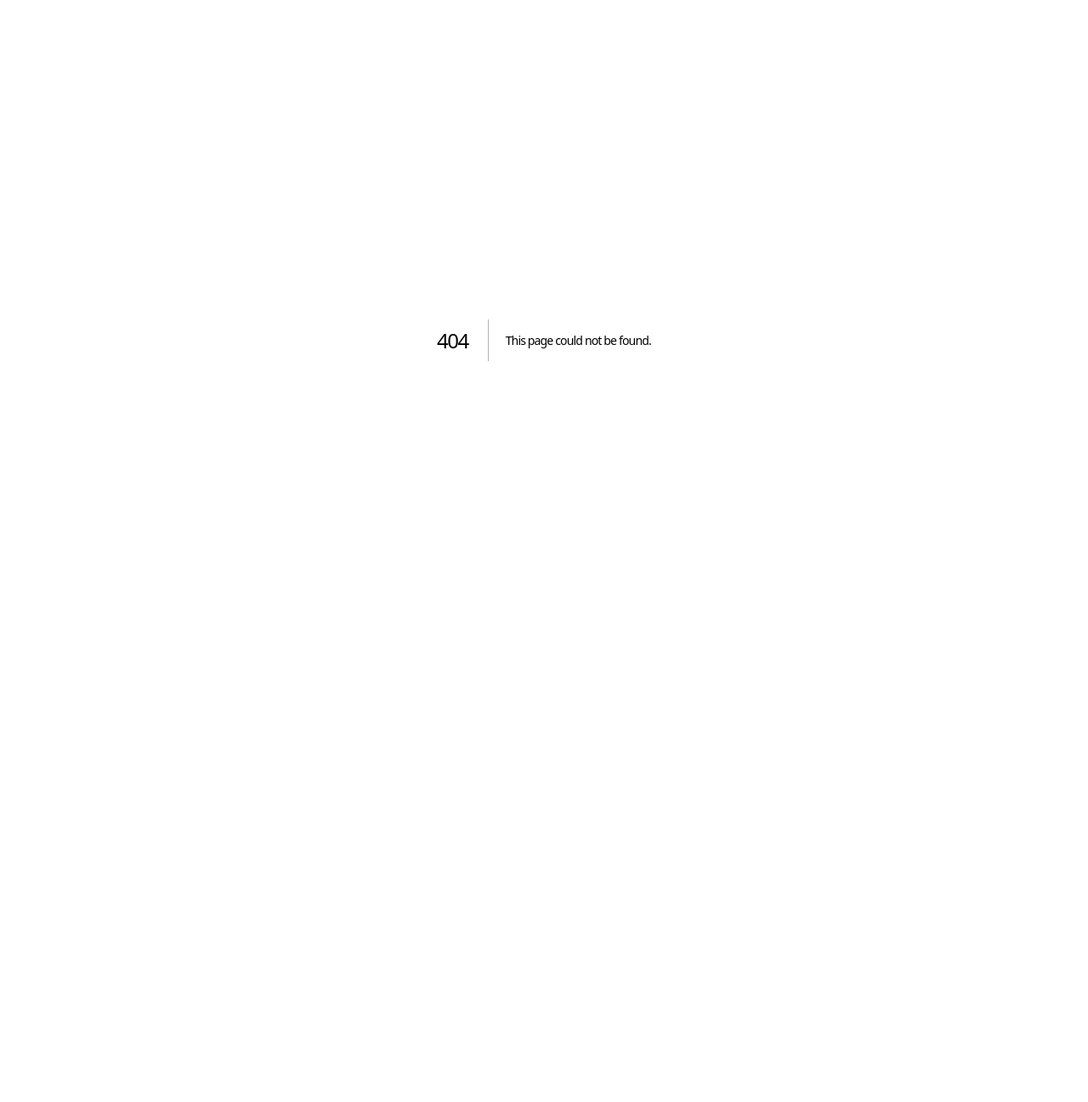
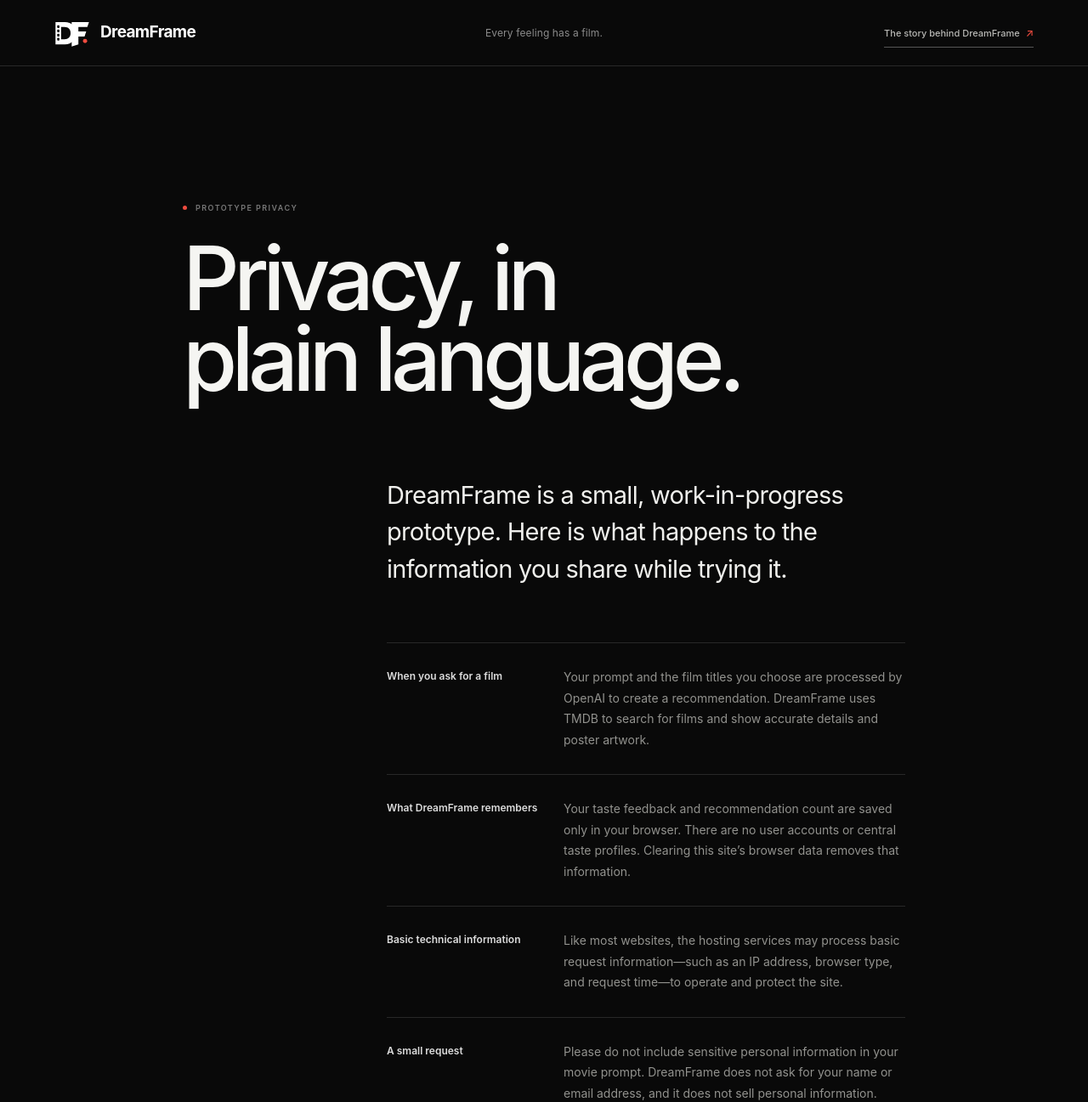
Before and after one commit to lenkabr/DreamFrame, a Next.js app: page /privacy in a window 1280 px wide. Before the commit this address had no page. Shown: the top 1297 px of the page at 85% size. Before the commit the page ends 800 px from the top, so only its background shows below. Built offline with nearby package versions, Linux system fonts and the light colour scheme.

Commit message:
Add the DreamFrame privacy notice

```diff
--- /dev/null
+++ b/app/privacy/page.tsx
@@ -0,0 +1,47 @@
+import type { Metadata } from 'next';
+import Link from 'next/link';
+
+export const metadata: Metadata = {
+  title: 'Privacy — DreamFrame',
+  description: 'A short, plain-language explanation of how the DreamFrame prototype handles information.',
+};
+
+export default function PrivacyPage() {
+  return <main className="privacy-page">
+    <header className="site-header">
+      <Link className="brand" href="/" aria-label="DreamFrame home"><img className="brand-logo" src="/dreamframe-logo-white.svg" alt="" /><span>DreamFrame</span></Link>
+      <span className="tagline">Every feeling has a film.</span>
+      <nav className="site-nav" aria-label="Main navigation"><Link href="/story">The story behind DreamFrame <span aria-hidden="true">↗</span></Link></nav>
+    </header>
+
+    <article className="privacy-article">
+      <p className="privacy-kicker"><span /> Prototype privacy</p>
+      <h1>Privacy, in<br />plain language.</h1>
+      <p className="privacy-intro">DreamFrame is a small, work-in-progress prototype. Here is what happens to the information you share while trying it.</p>
+
+      <div className="privacy-sections">
+        <section>
+          <h2>When you ask for a film</h2>
+          <p>Your prompt and the film titles you choose are processed by OpenAI to create a recommendation. DreamFrame uses TMDB to search for films and show accurate details and poster artwork.</p>
+        </section>
+        <section>
+          <h2>What DreamFrame remembers</h2>
+          <p>Your taste feedback and recommendation count are saved only in your browser. There are no user accounts or central taste profiles. Clearing this site’s browser data removes that information.</p>
+        </section>
+        <section>
+          <h2>Basic technical information</h2>
+          <p>Like most websites, the hosting services may process basic request information—such as an IP address, browser type, and request time—to operate and protect the site.</p>
+        </section>
+        <section>
+          <h2>A small request</h2>
+          <p>Please do not include sensitive personal information in your movie prompt. DreamFrame does not ask for your name or email address, and it does not sell personal information.</p>
+        </section>
+      </div>
+
+      <p className="privacy-note">This notice may change as the prototype develops. External links, including LinkedIn and Instagram, follow their own privacy policies.</p>
+      <p className="privacy-updated">Last updated: 1 September 2026</p>
+    </article>
+
+    <footer><span>DreamFrame</span><p>A calmer way to choose what to watch.</p><p><Link className="privacy-link active" href="/privacy" aria-current="page">Privacy</Link></p></footer>
+  </main>;
+}
```
